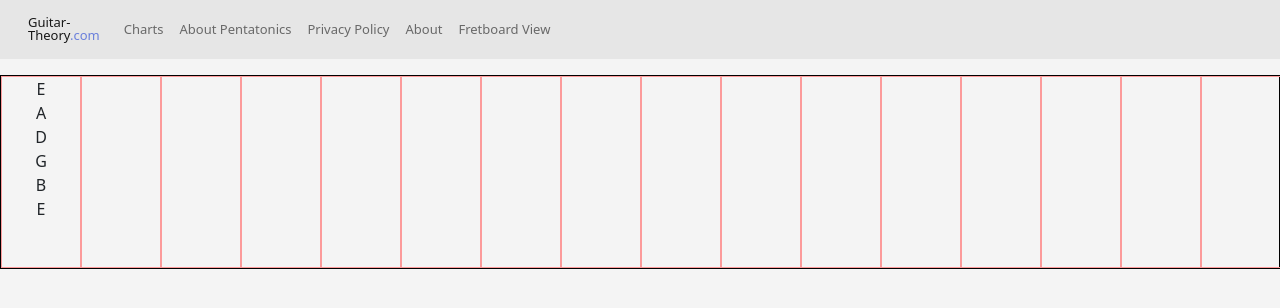
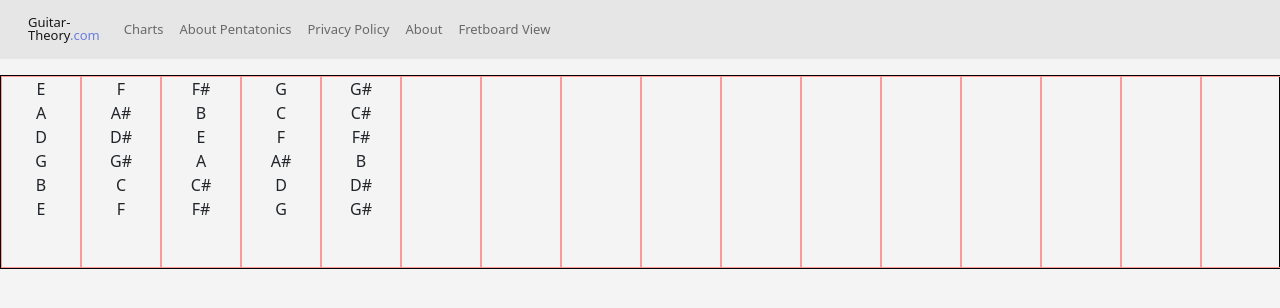
Before and after one commit to nvduran/guitar-theory-site, a React (Create React App) app: page /FullFretboard in a window 1280 px wide. Shown: the top 308 px of the page. Built offline with nearby package versions, Linux system fonts and the light colour scheme.

Commit message:
first 5 frets

```diff
--- a/src/components/FullFretboard/index.js
+++ b/src/components/FullFretboard/index.js
@@ -3,6 +3,10 @@ import { useState } from "react";
 import "../../styles/FullFretboard.css";
 
 export default function FullFretboard() {
+        const [userFilters, setUserFilters] = useState({
+                noteNames: true,
+        });
+        // INITIAL FRETBORD OBJECT
         const [fretboardObj, setFretboardObj] = useState({
                 fret1: {
                         string1: { pitch: "E", divClass: "" },
@@ -20,25 +24,78 @@ export default function FullFretboard() {
                         string5: { pitch: "C", divClass: "" },
                         string6: { pitch: "F", divClass: "" },
                 },
+                fret3: {
+                        string1: { pitch: "F#", divClass: "" },
+                        string2: { pitch: "B", divClass: "" },
+                        string3: { pitch: "E", divClass: "" },
+                        string4: { pitch: "A", divClass: "" },
+                        string5: { pitch: "C#", divClass: "" },
+                        string6: { pitch: "F#", divClass: "" },
+                },
+                fret4: {
+                        string1: { pitch: "G", divClass: "" },
+                        string2: { pitch: "C", divClass: "" },
+                        string3: { pitch: "F", divClass: "" },
+                        string4: { pitch: "A#", divClass: "" },
+                        string5: { pitch: "D", divClass: "" },
+                        string6: { pitch: "G", divClass: "" },
+                },
+                fret5: {
+                        string1: { pitch: "G#", divClass: "" },
+                        string2: { pitch: "C#", divClass: "" },
+                        string3: { pitch: "F#", divClass: "" },
+                        string4: { pitch: "B", divClass: "" },
+                        string5: { pitch: "D#", divClass: "" },
+                        string6: { pitch: "G#", divClass: "" },
+                },
         });
 
         console.log(fretboardObj);
 
         return (
+                <div>
                         <div className="big-full-fretboard-container">
                                 <div className="big-full-fretboard-div">
                                         <div className="ff-fret1">
-                                        <div className={fretboardObj.fret1.string1.divClass}>{fretboardObj.fret1.string1.pitch} </div>
-                                        <div className={fretboardObj.fret1.string2.divClass}>{fretboardObj.fret1.string2.pitch} </div>
-                                        <div className={fretboardObj.fret1.string3.divClass}>{fretboardObj.fret1.string3.pitch} </div>
-                                        <div className={fretboardObj.fret1.string4.divClass}>{fretboardObj.fret1.string4.pitch} </div>
-                                        <div className={fretboardObj.fret1.string5.divClass}>{fretboardObj.fret1.string5.pitch} </div>
-                                        <div className={fretboardObj.fret1.string6.divClass}>{fretboardObj.fret1.string6.pitch} </div>
+                                                <div className={fretboardObj.fret1.string1.divClass}>{userFilters.noteNames ? fretboardObj.fret1.string1.pitch : null} </div>
+                                                <div className={fretboardObj.fret1.string2.divClass}>{userFilters.noteNames ? fretboardObj.fret1.string2.pitch : null} </div>
+                                                <div className={fretboardObj.fret1.string3.divClass}>{userFilters.noteNames ? fretboardObj.fret1.string3.pitch : null} </div>
+                                                <div className={fretboardObj.fret1.string4.divClass}>{userFilters.noteNames ? fretboardObj.fret1.string4.pitch : null} </div>
+                                                <div className={fretboardObj.fret1.string5.divClass}>{userFilters.noteNames ? fretboardObj.fret1.string5.pitch : null} </div>
+                                                <div className={fretboardObj.fret1.string6.divClass}>{userFilters.noteNames ? fretboardObj.fret1.string6.pitch : null} </div>
                                         </div>
-                                <div className="ff-fret2"></div>
-                                <div className="ff-fret3"></div>
-                                <div className="ff-fret4"></div>
-                                <div className="ff-fret5"></div>
+                                        <div className="ff-fret2">
+                                                <div className={fretboardObj.fret2.string1.divClass}>{userFilters.noteNames ? fretboardObj.fret2.string1.pitch : null} </div>
+                                                <div className={fretboardObj.fret2.string2.divClass}>{userFilters.noteNames ? fretboardObj.fret2.string2.pitch : null} </div>
+                                                <div className={fretboardObj.fret2.string3.divClass}>{userFilters.noteNames ? fretboardObj.fret2.string3.pitch : null} </div>
+                                                <div className={fretboardObj.fret2.string4.divClass}>{userFilters.noteNames ? fretboardObj.fret2.string4.pitch : null} </div>
+                                                <div className={fretboardObj.fret2.string5.divClass}>{userFilters.noteNames ? fretboardObj.fret2.string5.pitch : null} </div>
+                                                <div className={fretboardObj.fret2.string6.divClass}>{userFilters.noteNames ? fretboardObj.fret2.string6.pitch : null} </div>
+                                        </div>
+                                        <div className="ff-fret3">
+                                                <div className={fretboardObj.fret3.string1.divClass}>{userFilters.noteNames ? fretboardObj.fret3.string1.pitch : null} </div>
+                                                <div className={fretboardObj.fret3.string2.divClass}>{userFilters.noteNames ? fretboardObj.fret3.string2.pitch : null} </div>
+                                                <div className={fretboardObj.fret3.string3.divClass}>{userFilters.noteNames ? fretboardObj.fret3.string3.pitch : null} </div>
+                                                <div className={fretboardObj.fret3.string4.divClass}>{userFilters.noteNames ? fretboardObj.fret3.string4.pitch : null} </div>
+                                                <div className={fretboardObj.fret3.string5.divClass}>{userFilters.noteNames ? fretboardObj.fret3.string5.pitch : null} </div>
+                                                <div className={fretboardObj.fret3.string6.divClass}>{userFilters.noteNames ? fretboardObj.fret3.string6.pitch : null} </div>
+                                        </div>
+                                        <div className="ff-fret4">
+                                                <div className={fretboardObj.fret4.string1.divClass}>{userFilters.noteNames ? fretboardObj.fret4.string1.pitch : null} </div>
+                                                <div className={fretboardObj.fret4.string2.divClass}>{userFilters.noteNames ? fretboardObj.fret4.string2.pitch : null} </div>
+                                                <div className={fretboardObj.fret4.string3.divClass}>{userFilters.noteNames ? fretboardObj.fret4.string3.pitch : null} </div>
+                                                <div className={fretboardObj.fret4.string4.divClass}>{userFilters.noteNames ? fretboardObj.fret4.string4.pitch : null} </div>
+                                                <div className={fretboardObj.fret4.string5.divClass}>{userFilters.noteNames ? fretboardObj.fret4.string5.pitch : null} </div>
+                                                <div className={fretboardObj.fret4.string6.divClass}>{userFilters.noteNames ? fretboardObj.fret4.string6.pitch : null} </div>
+                                        </div>
+                                        <div className="ff-fret5">
+                                                <div className={fretboardObj.fret5.string1.divClass}>{userFilters.noteNames ? fretboardObj.fret5.string1.pitch : null} </div>
+                                                <div className={fretboardObj.fret5.string2.divClass}>{userFilters.noteNames ? fretboardObj.fret5.string2.pitch : null} </div>
+                                                <div className={fretboardObj.fret5.string3.divClass}>{userFilters.noteNames ? fretboardObj.fret5.string3.pitch : null} </div>
+                                                <div className={fretboardObj.fret5.string4.divClass}>{userFilters.noteNames ? fretboardObj.fret5.string4.pitch : null} </div>
+                                                <div className={fretboardObj.fret5.string5.divClass}>{userFilters.noteNames ? fretboardObj.fret5.string5.pitch : null} </div>
+                                                <div className={fretboardObj.fret5.string6.divClass}>{userFilters.noteNames ? fretboardObj.fret5.string6.pitch : null} </div>
+                                        </div>
                                         <div className="ff-fret6"></div>
                                         <div className="ff-fret7"></div>
                                         <div className="ff-fret8"></div>
@@ -60,5 +117,6 @@ export default function FullFretboard() {
                                         <div className="ff-fret24"></div>
                                 </div>
                         </div>
+                </div>
         );
 }
```
Lines whose indentation alone changed are shown as unchanged.
